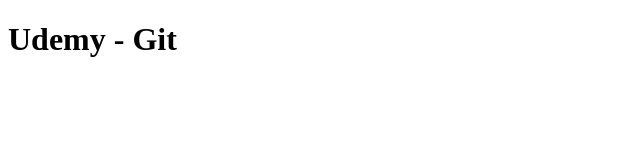
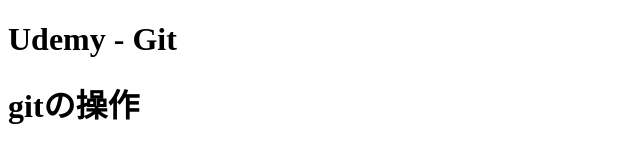
Before and after one commit to kirby-allstar/test-git-github, a plain HTML site: page index.html in a window 1280 px wide. Shown: the whole page, without its empty margins (0-640 px from the left). Drawn offline with Linux system fonts and the light colour scheme.

Commit message:
初めてのgitの操作

```diff
--- a/index.html
+++ b/index.html
@@ -6,5 +6,6 @@
   </head>
   <body>
     <h1>Udemy - Git</h1>
+    <h1>gitの操作</h1>
   </body>
 </html>
```
